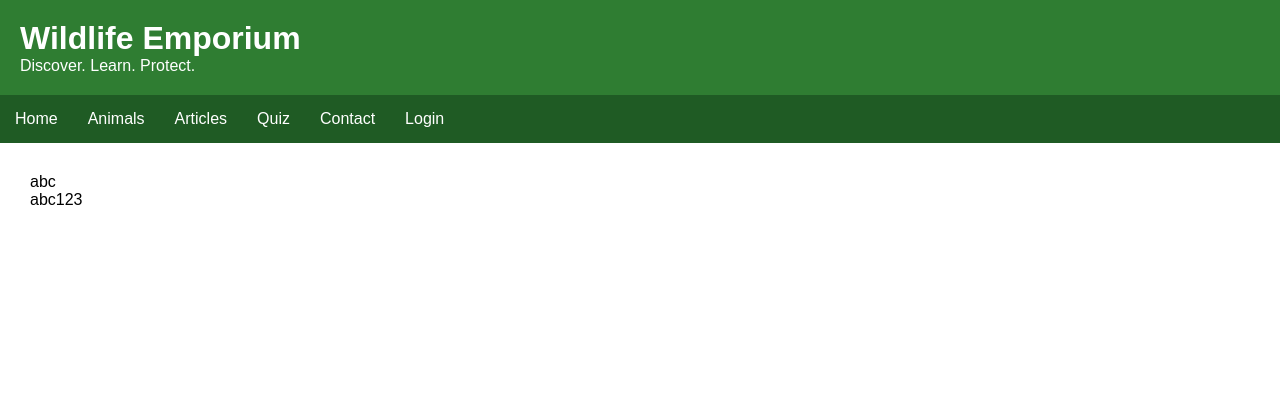
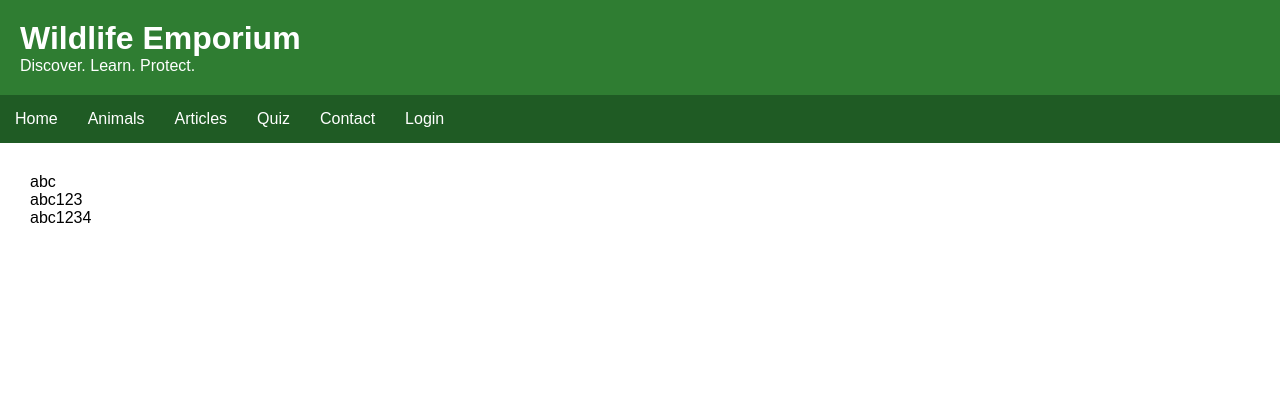
Before and after one commit to CooIzz/wildlife-emporium, a PHP site: page /animals/index.php in a window 1280 px wide. Shown: the top 403 px of the page. Run offline with PHP 8.4, Linux system fonts and the light colour scheme.

Commit message:
testinpractical

```diff
--- a/animals/index.php
+++ b/animals/index.php
@@ -17,6 +17,7 @@
 <main>
 <p> abc </p>
 <p> abc123 </p>
+<p> abc1234 </p>
 </main>
 
 <?php include("../includes/footer.php"); ?>
```
